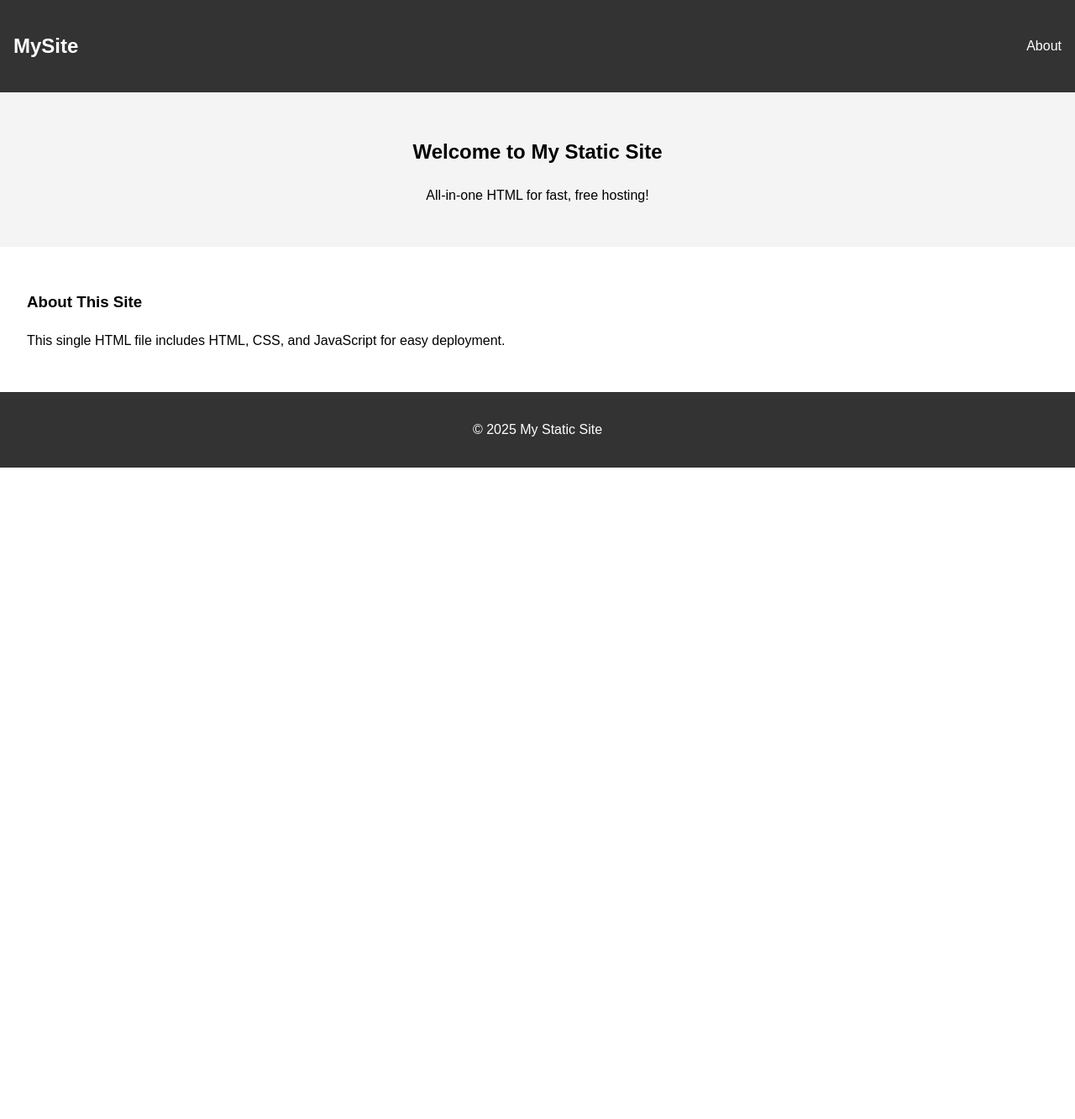
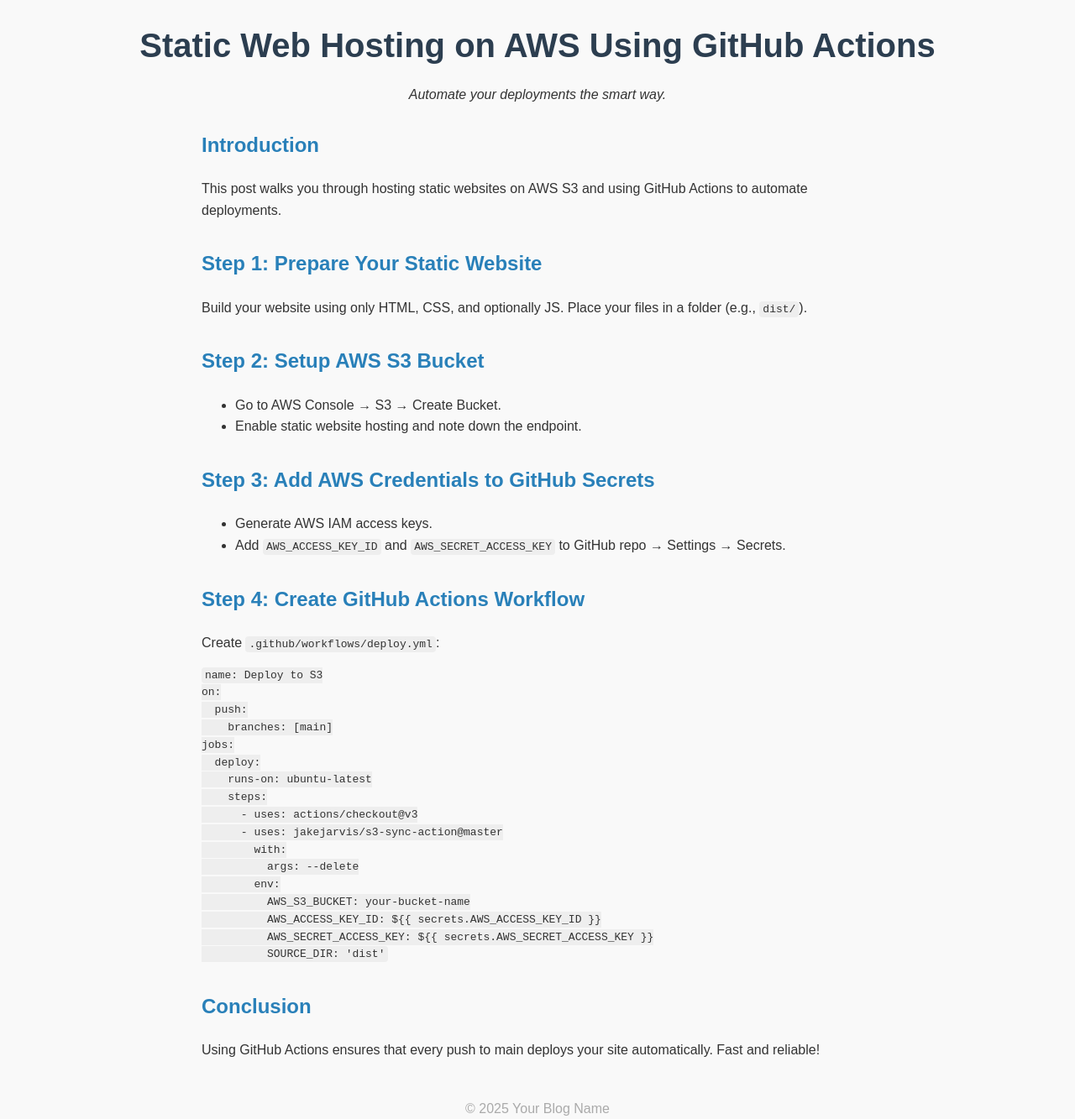
Before and after one commit to rachana-paudel/S3, a plain HTML site: page public/index.html in a window 1280 px wide. Shown: the whole page at 84% size. Before the commit the page ends 800 px from the top, so only its background shows below. Drawn offline with Linux system fonts and the light colour scheme.

Commit message:
index.html

```diff
--- a/public/index.html
+++ b/public/index.html
@@ -3,75 +3,95 @@
 <head>
   <meta charset="UTF-8" />
   <meta name="viewport" content="width=device-width, initial-scale=1.0"/>
-  <title>Single Page Static Site</title>
+  <title>Static Web Hosting on AWS</title>
   <style>
     body {
       font-family: Arial, sans-serif;
-      margin: 0;
-      padding: 0;
+      margin: 2rem;
+      background-color: #f9f9f9;
+      color: #333;
+    }
+    header {
+      text-align: center;
+      margin-bottom: 2rem;
+    }
+    h1 {
+      font-size: 2.5rem;
+      color: #2c3e50;
+    }
+    article {
+      max-width: 800px;
+      margin: auto;
       line-height: 1.6;
     }
-    header {
-      background: #333;
-      color: #fff;
-      padding: 1rem;
+    h2 {
+      margin-top: 2rem;
+      color: #2980b9;
     }
-    nav {
-      display: flex;
-      justify-content: space-between;
-      align-items: center;
-    }
-    nav ul {
-      list-style: none;
-      display: flex;
-      gap: 1rem;
-    }
-    nav a {
-      color: white;
-      text-decoration: none;
-    }
-    .hero {
-      padding: 2rem;
-      background: #f4f4f4;
-      text-align: center;
-    }
-    #about {
-      padding: 2rem;
+    code {
+      background: #eee;
+      padding: 2px 4px;
+      border-radius: 4px;
+      font-family: monospace;
     }
     footer {
       text-align: center;
-      padding: 1rem;
-      background: #333;
-      color: white;
+      margin-top: 3rem;
+      color: #aaa;
     }
   </style>
 </head>
 <body>
   <header>
-    <nav>
-      <h1>MySite</h1>
-      <ul>
-        <li><a href="#about">About</a></li>
-      </ul>
-    </nav>
+    <h1>Static Web Hosting on AWS Using GitHub Actions</h1>
+    <p><em>Automate your deployments the smart way.</em></p>
   </header>
 
-  <section class="hero">
-    <h2>Welcome to My Static Site</h2>
-    <p>All-in-one HTML for fast, free hosting!</p>
-  </section>
+  <article>
+    <h2>Introduction</h2>
+    <p>This post walks you through hosting static websites on AWS S3 and using GitHub Actions to automate deployments.</p>
 
-  <section id="about">
-    <h3>About This Site</h3>
-    <p>This single HTML file includes HTML, CSS, and JavaScript for easy deployment.</p>
-  </section>
+    <h2>Step 1: Prepare Your Static Website</h2>
+    <p>Build your website using only HTML, CSS, and optionally JS. Place your files in a folder (e.g., <code>dist/</code>).</p>
+
+    <h2>Step 2: Setup AWS S3 Bucket</h2>
+    <ul>
+      <li>Go to AWS Console → S3 → Create Bucket.</li>
+      <li>Enable static website hosting and note down the endpoint.</li>
+    </ul>
+
+    <h2>Step 3: Add AWS Credentials to GitHub Secrets</h2>
+    <ul>
+      <li>Generate AWS IAM access keys.</li>
+      <li>Add <code>AWS_ACCESS_KEY_ID</code> and <code>AWS_SECRET_ACCESS_KEY</code> to GitHub repo → Settings → Secrets.</li>
+    </ul>
+
+    <h2>Step 4: Create GitHub Actions Workflow</h2>
+    <p>Create <code>.github/workflows/deploy.yml</code>:</p>
+    <pre><code>name: Deploy to S3
+on:
+  push:
+    branches: [main]
+jobs:
+  deploy:
+    runs-on: ubuntu-latest
+    steps:
+      - uses: actions/checkout@v3
+      - uses: jakejarvis/s3-sync-action@master
+        with:
+          args: --delete
+        env:
+          AWS_S3_BUCKET: your-bucket-name
+          AWS_ACCESS_KEY_ID: ${{ secrets.AWS_ACCESS_KEY_ID }}
+          AWS_SECRET_ACCESS_KEY: ${{ secrets.AWS_SECRET_ACCESS_KEY }}
+          SOURCE_DIR: 'dist'</code></pre>
+
+    <h2>Conclusion</h2>
+    <p>Using GitHub Actions ensures that every push to main deploys your site automatically. Fast and reliable!</p>
+  </article>
 
   <footer>
-    <p>© 2025 My Static Site</p>
+    <p>© 2025 Your Blog Name</p>
   </footer>
-
-  <script>
-    console.log('Hello from inline JavaScript!');
-  </script>
 </body>
 </html>
```
